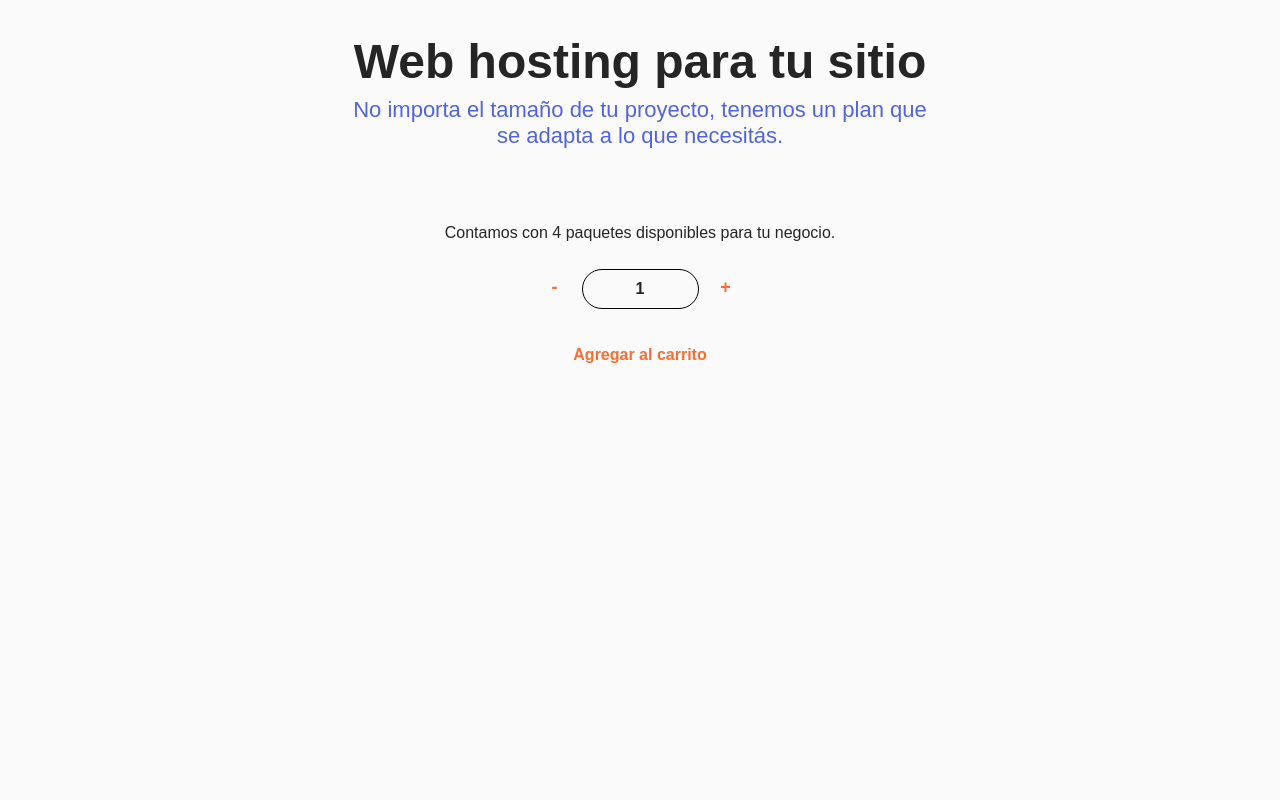
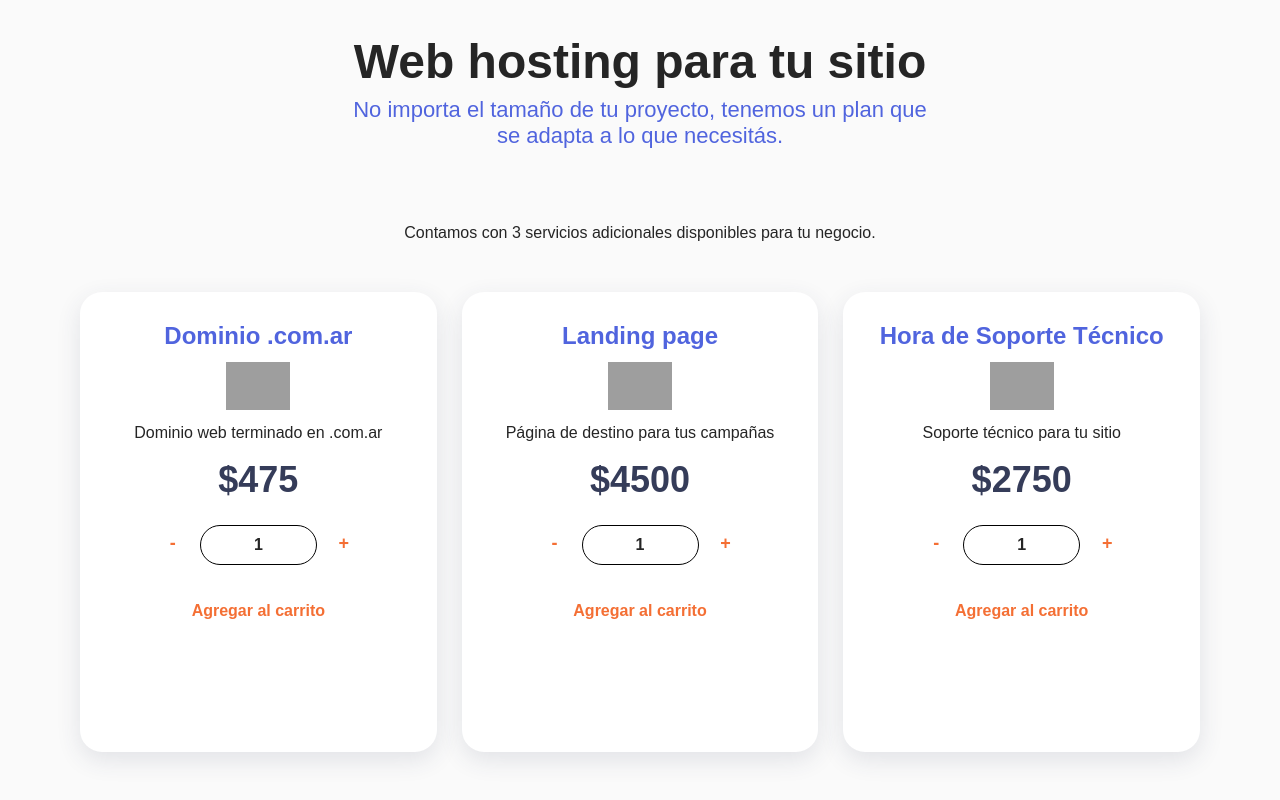
Before and after one commit to gonzaloalonsofiks/pixy-web-app, a React (Create React App) app: page / in a window 1280 px wide. Shown: the part 830-1630 px from the top of the page. Before the commit the page ends 1354 px from the top, so only its background shows below. Built offline with nearby package versions, Linux system fonts and the light colour scheme; grey boxes are pictures that could not be loaded.

Commit message:
Adding Promise and Map

```diff
--- /dev/null
+++ b/src/assets/product_data.json
@@ -0,0 +1,23 @@
+[
+    {
+      "id": 1,
+      "name": "Dominio .com.ar",
+      "description": "Dominio web terminado en .com.ar",
+      "price": 475,
+      "img": "https://upload.wikimedia.org/wikipedia/commons/thumb/6/69/How_to_use_icon.svg/2214px-How_to_use_icon.svg.png"
+    },
+    {
+      "id": 2,
+      "name": "Landing page",
+      "description": "Página de destino para tus campañas",
+      "price": 4500,
+      "img": "https://upload.wikimedia.org/wikipedia/commons/thumb/6/69/How_to_use_icon.svg/2214px-How_to_use_icon.svg.png"
+    },
+    {
+      "id": 3,
+      "name": "Hora de Soporte Técnico",
+      "description": "Soporte técnico para tu sitio",
+      "price": 2750,
+      "img": "https://upload.wikimedia.org/wikipedia/commons/thumb/6/69/How_to_use_icon.svg/2214px-How_to_use_icon.svg.png"
+    }
+  ]
--- /dev/null
+++ b/src/components/ItemListContainer/Item/Item.css
@@ -0,0 +1,32 @@
+.service-container{
+    background-color: #fff;
+    box-shadow: 0px 8px 24px rgb(53 60 89 / 12%);
+    border-radius: 22px;
+    padding: 30px 15px;
+    margin: 50px 0px;
+    width: 100%;
+    height: 400px;
+}
+
+.service-name{
+    font-weight: 700;
+    margin-bottom: 12px;
+    color: #5064de;
+    font-size: 24px;
+}
+
+.service-description{
+    padding: 10px 0px;
+}
+
+.service-price{
+    font-size: 36px;
+    line-height: 1;
+    color: #353c59;
+    margin-top: 10px;
+    font-weight: 700;
+}
+
+.service-icon{
+    width: 64px;
+}
--- /dev/null
+++ b/src/components/ItemListContainer/Item/Item.jsx
@@ -0,0 +1,17 @@
+import React from 'react'
+import ItemCount from '../ItemCount/ItemCount'
+import './Item.css'
+
+function Item(service) {
+  return (
+    <div className="service-container">
+        <h3 className="service-name">{service.name}</h3>
+        <img className="service-icon" src={service.img} alt="Img" />
+        <p className="service-description">{service.description}</p>
+        <p className="service-price">${service.price}</p>
+        <ItemCount />
+    </div>
+  )
+}
+
+export default Item
--- /dev/null
+++ b/src/components/ItemListContainer/ItemList/ItemList.css
@@ -0,0 +1,5 @@
+.serviceList-container{
+    display: flex;
+    flex-direction: row;
+    gap: 25px;
+}
--- /dev/null
+++ b/src/components/ItemListContainer/ItemList/ItemList.jsx
@@ -0,0 +1,26 @@
+import React from 'react'
+import Item from '../Item/Item'
+import '../ItemList/ItemList.css'
+import productLoad from '../../../functions'
+import {useState, useEffect} from 'react'
+
+function ItemList() {
+  const [services, setServices] = useState([])
+
+  useEffect(() => {
+    productLoad
+    .then((response) => {
+        setServices(response)
+      })
+    .catch((error) => {console.log(error)})
+  })
+
+
+  return (
+    <div className='serviceList-container'>
+        {services.map((service) => <Item key={service.id} name={service.name} description={service.description} price={service.price} img={service.img} />)}
+    </div>
+  )
+}
+
+export default ItemList
--- a/src/components/ItemListContainer/ItemListContainer.jsx
+++ b/src/components/ItemListContainer/ItemListContainer.jsx
@@ -2,7 +2,7 @@ import React from 'react'
 import './ItemListContainer.css'
 import heroImg from '../../img/hero-img.png'
 import ServicesList from './ServicesList/ServicesList'
-import ItemCount from './ItemCount/ItemCount'
+import ItemList from './ItemList/ItemList'
 
 function ItemListContainer() {
   return (
@@ -25,8 +25,9 @@ function ItemListContainer() {
                 <h2 className="services-title">Web hosting para tu sitio</h2>
                 <p className="services-subtitle">No importa el tamaño de tu proyecto, tenemos un plan que se adapta a lo que necesitás.</p>
                 <div className="servicesList-container">
-                    <ServicesList serviceCount={ 4 }/>
-                    <ItemCount />
+                    <ServicesList serviceCount={ 3 }/>
+                    <ItemList />
+                    <productLoad />
                 </div>
             </div>
         </section>
--- a/src/components/ItemListContainer/ServicesList/ServicesList.jsx
+++ b/src/components/ItemListContainer/ServicesList/ServicesList.jsx
@@ -4,7 +4,7 @@ import React from 'react'
 
 function ServicesList({serviceCount}) {
   return (
-    <div>Contamos con {serviceCount} paquetes disponibles para tu negocio.</div>
+    <div>Contamos con {serviceCount} servicios adicionales disponibles para tu negocio.</div>
   )
 }
 
--- /dev/null
+++ b/src/functions.js
@@ -0,0 +1,15 @@
+import productList from './assets/product_data.json'
+
+
+const productLoad = new Promise((resolve, reject) => {
+    if (productList !== []){
+        setTimeout(() => {
+            resolve(productList)
+        }, 2000)
+    }
+    else{
+        reject("No hay servicios disponibles.")
+    }
+  })
+
+export default productLoad
```
